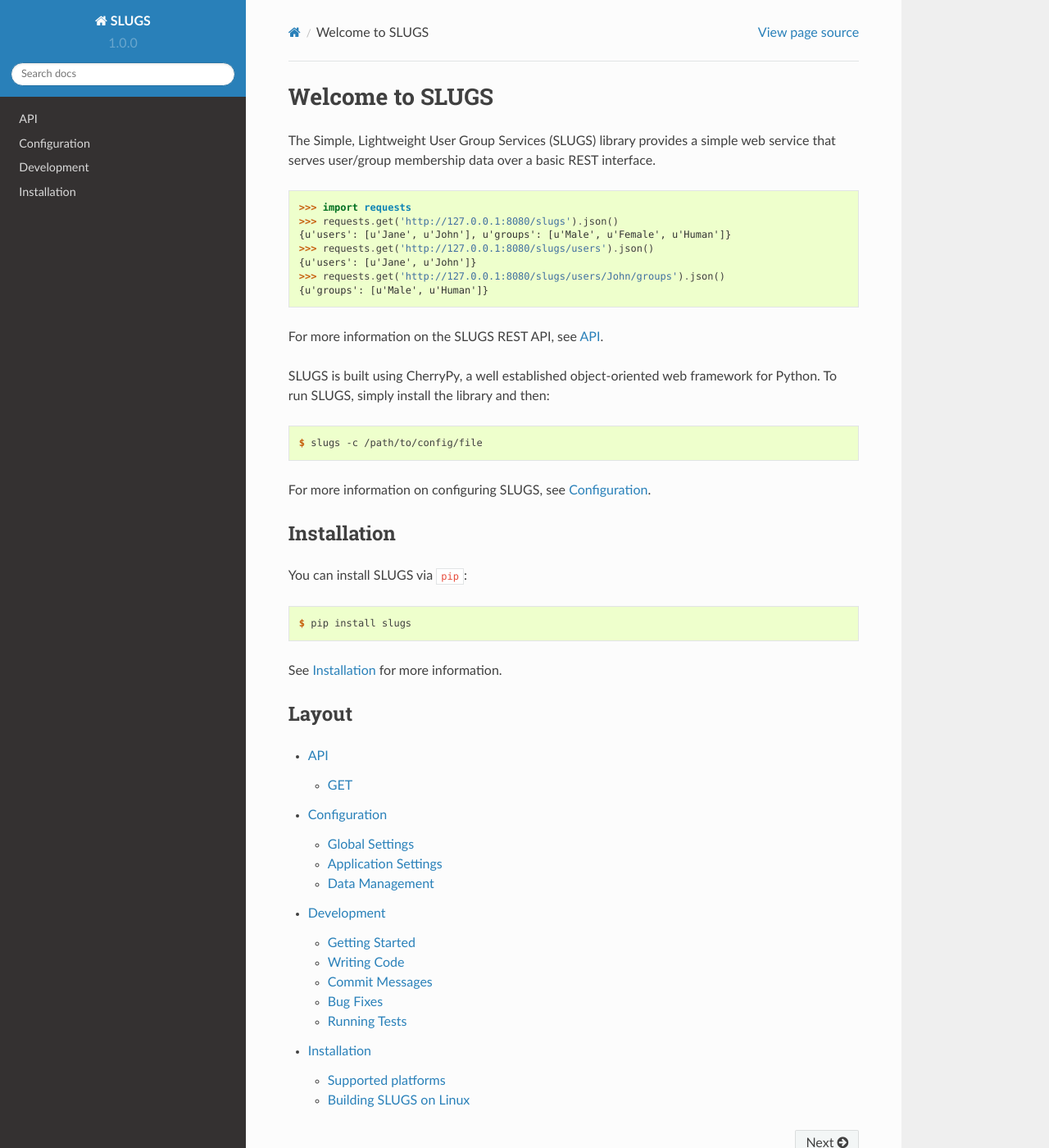
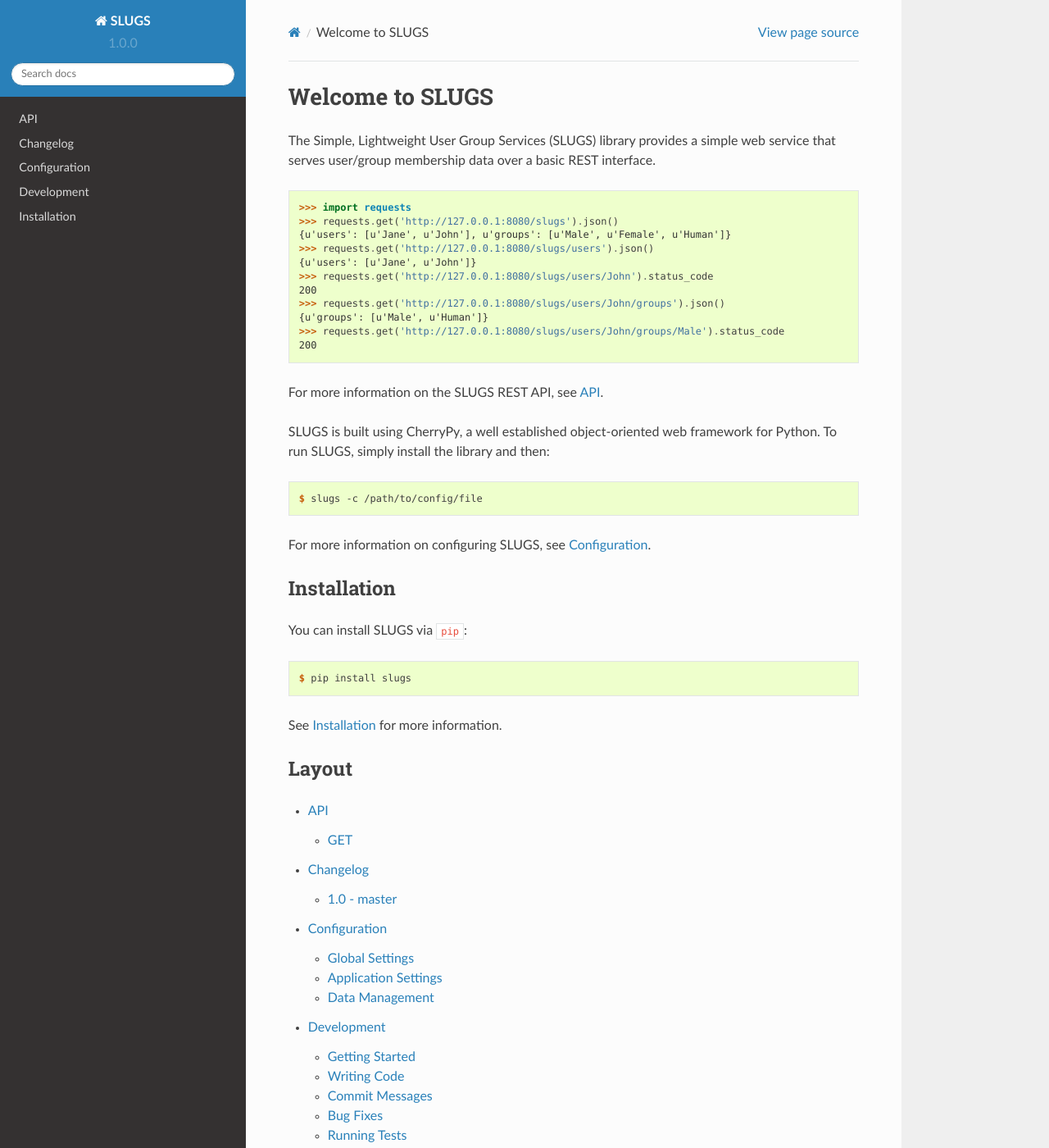
Before and after one commit to OpenKMIP/SLUGS, a Sphinx documentation site: the page built from docs/source/index.rst, in a window 1280 px wide and 1400 px high. Shown: the whole window at 82% size. Built offline with Sphinx 7.4.7 and the Read the Docs theme 2.0.0, drawn with Linux system fonts in a browser that asks for light colours.

Commit message:
Update the documentation index
This change makes some minor updates to the documentation index,
adding in some additional usage examples for SLUGS and linking in
the CHANGELOG docs page.

```diff
--- a/docs/source/index.rst
+++ b/docs/source/index.rst
@@ -10,8 +10,12 @@
     {u'users': [u'Jane', u'John'], u'groups': [u'Male', u'Female', u'Human']}
     >>> requests.get('http://127.0.0.1:8080/slugs/users').json()
     {u'users': [u'Jane', u'John']}
+    >>> requests.get('http://127.0.0.1:8080/slugs/users/John').status_code
+    200
     >>> requests.get('http://127.0.0.1:8080/slugs/users/John/groups').json()
     {u'groups': [u'Male', u'Human']}
+    >>> requests.get('http://127.0.0.1:8080/slugs/users/John/groups/Male').status_code
+    200
 
 For more information on the SLUGS REST API, see :doc:`API <api>`.
 
@@ -42,6 +46,7 @@
    :maxdepth: 2
 
    api
+   changelog
    configuration
    development
    installation
```
